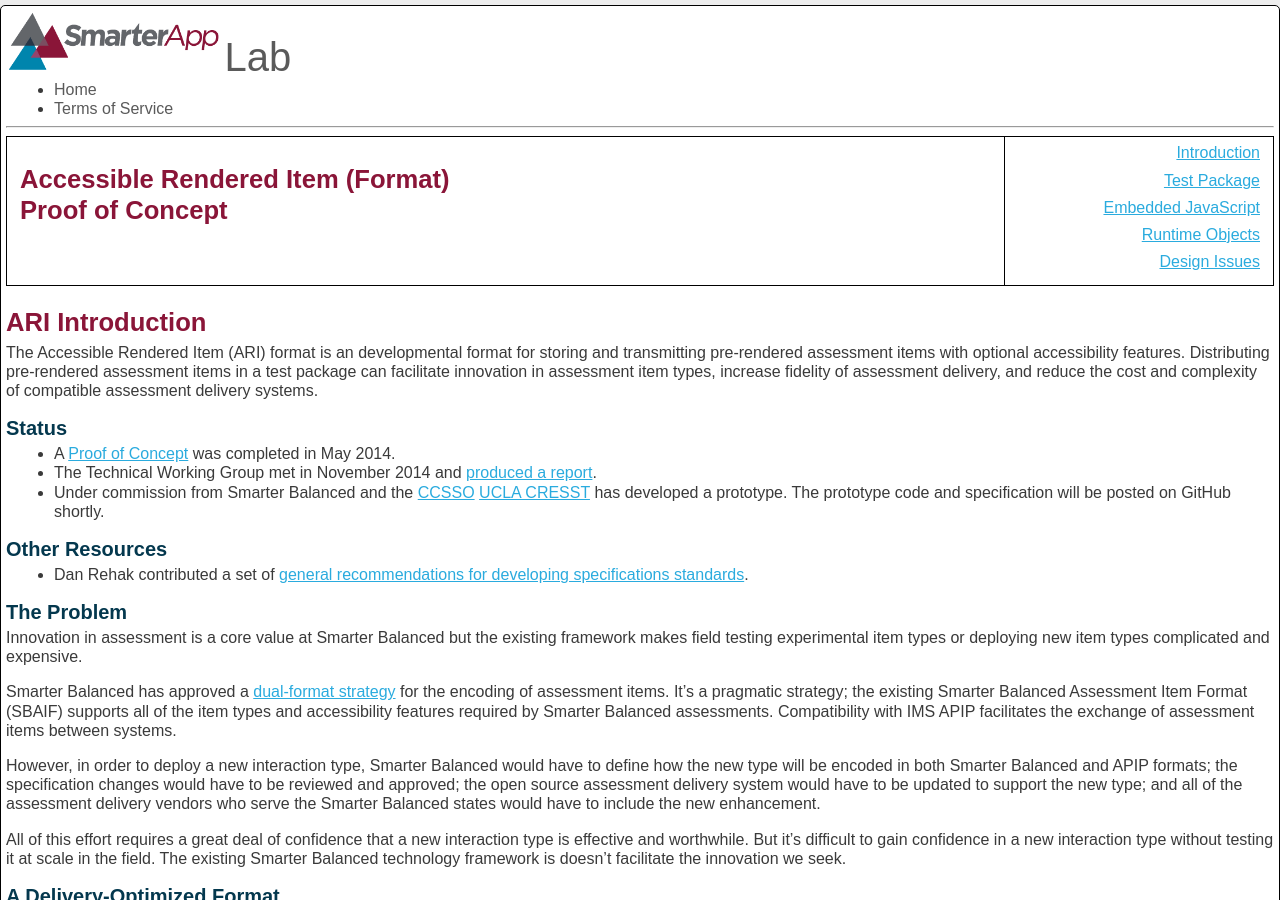
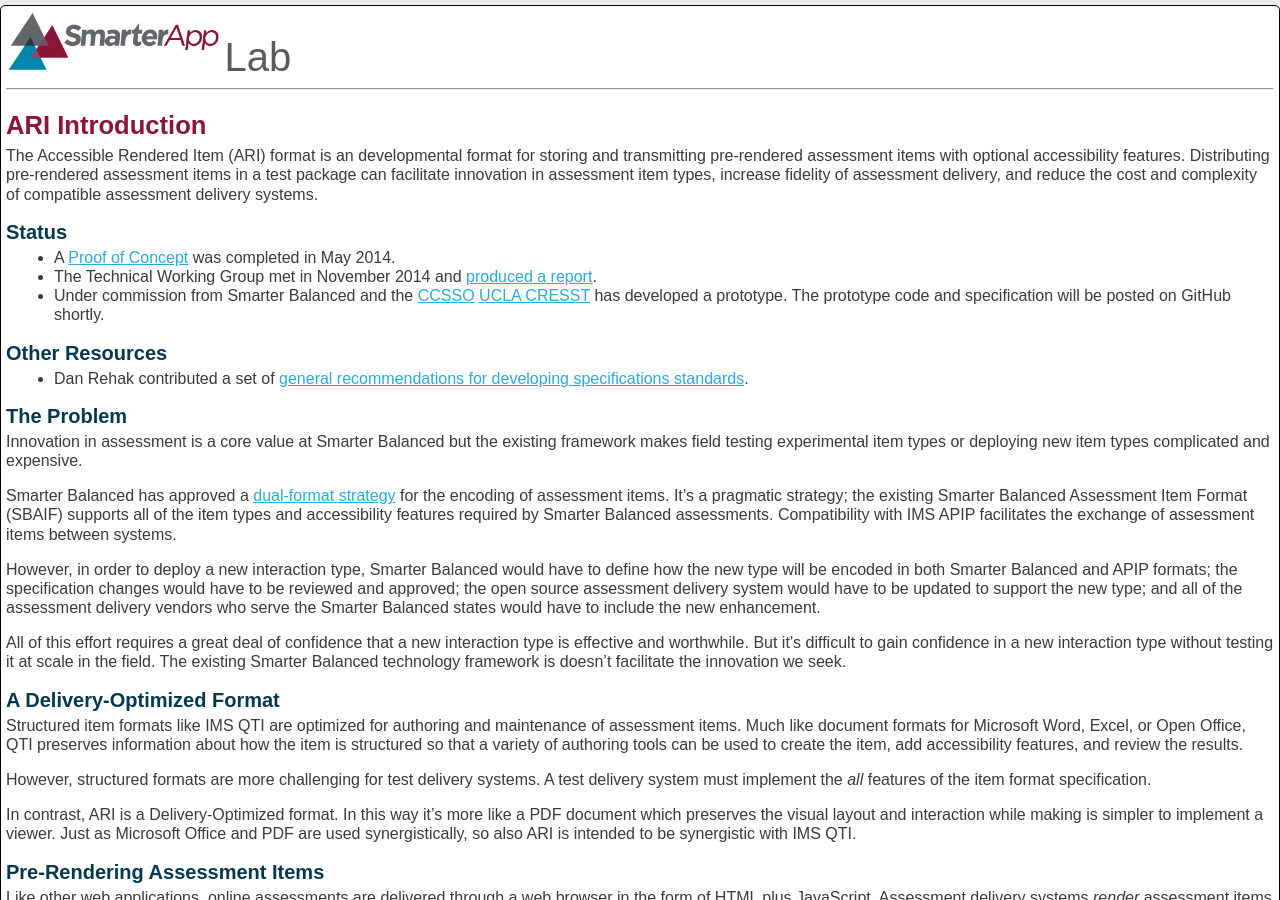
Before and after one commit to SmarterApp/ARI, a Jekyll site: the page built from index.md, in a window 1280 px wide and 900 px high. Built offline with Jekyll 4.4.1, drawn with Linux system fonts in a browser that asks for light colours.

Commit message:
Layout fixes

```diff
--- a/_includes/header.html
+++ b/_includes/header.html
@@ -1,11 +1,6 @@
 <div>
     <!-- logo -->
-    <a href="/"><img src="res/SmarterApp_logo.png" alt="SmarterApp Logo" width="214" height="60"></a>
+    <a href="/"><img src="/res/SmarterApp_logo.png" alt="SmarterApp Logo" width="214" height="60"></a>
     <span style="color:#5a5a5a;	font:40px Arial, Helvetica, sans-serif;">Lab</span>
-    <!-- top-nav -->
-    <ul id="menu-top" class="top-nav">
-        <li><a href="/">Home</a></li>
-        <li><a href="/TermsOfService.html">Terms of Service</a></li>
-    </ul>
 </div>
 <hr/>
--- a/_layouts/default.html
+++ b/_layouts/default.html
@@ -10,18 +10,6 @@
 
 <div id="main">
 	{% include header.html %}
-	<table style="table-layout:fixed; width:100%; border-bottom: 1px silver solid;"><tbody><tr>
-	<td style="width: 80%;">
-		<h1>Accessible Rendered Item (Format)<br/>Proof of Concept</h1>
-	</td>
-	<td style="vertical-align:top; font: 1.25em; width: 20%;">
-		<div style="margin-bottom: .5em; text-align:right;"><a href="{{ site.baseurl }}/index.html">Introduction</a></div>
-		<div style="margin-bottom: .5em; text-align:right;"><a href="{{ site.baseurl }}/TestPackage.html">Test Package</a></div>
-		<div style="margin-bottom: .5em; text-align:right;"><a href="{{ site.baseurl }}/EmbeddedJavaScript.html">Embedded JavaScript</a></div>
-		<div style="margin-bottom: .5em; text-align:right;"><a href="{{ site.baseurl }}/RuntimeObjects.html">Runtime Objects</a></div>
-		<div style="margin-bottom: .5em; text-align:right;"><a href="{{ site.baseurl }}/DesignIssues.html">Design Issues</a></div>
-	</td>
-	</tr></tbody></table>
 	<div id="content" style="min-height: 400px;">
 		{{ content }}
 	</div>
```
